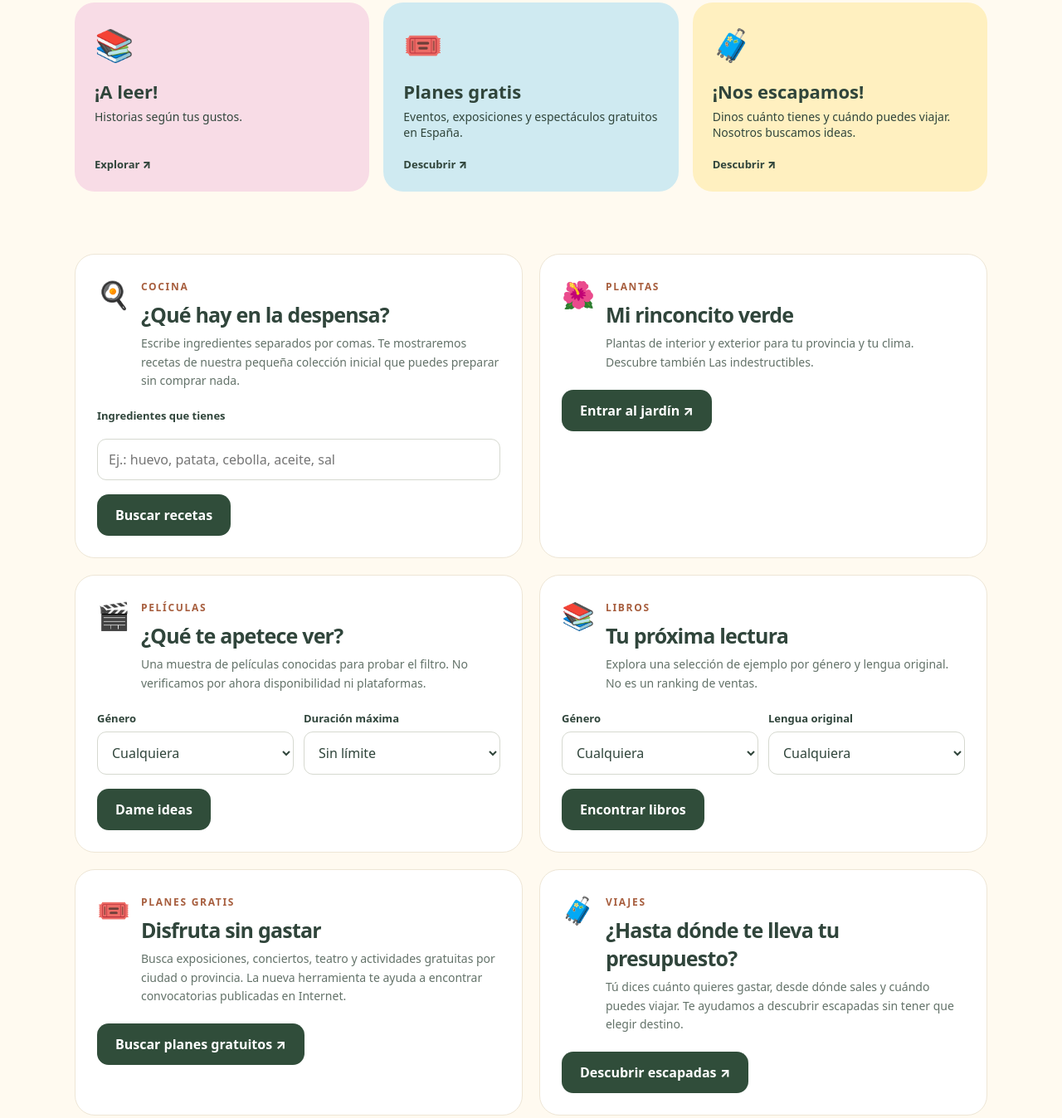
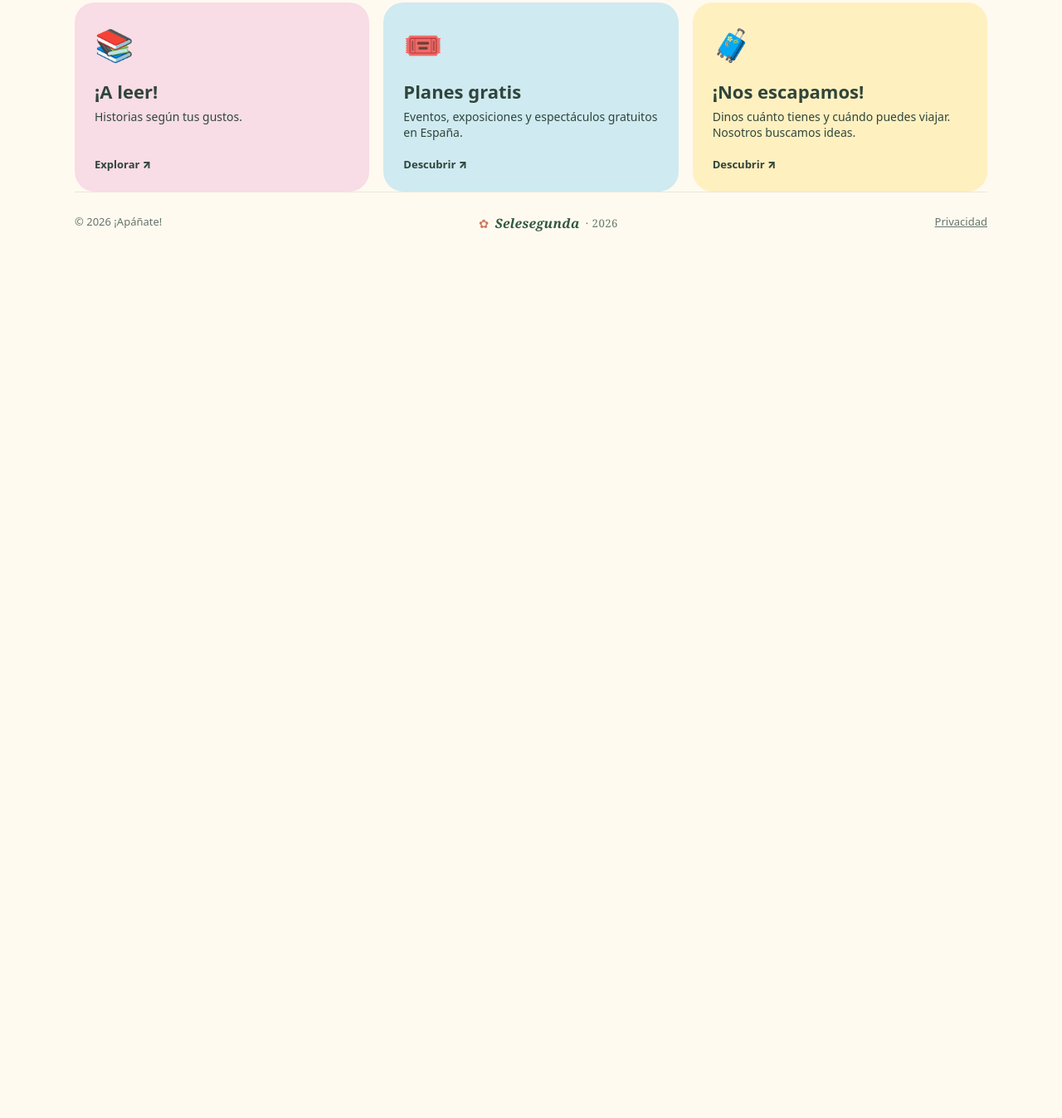
Before and after one commit to selesegunda/Apanate, a plain HTML site: page index.html in a window 1280 px wide. Shown: the part 1015-2363 px from the top of the page at 83% size. After the commit the page ends 1335 px from the top, so only its background shows below. Drawn offline with Linux system fonts and the light colour scheme.

Commit message:
Add files via upload

```diff
--- a/index.html
+++ b/index.html
@@ -62,17 +62,8 @@
         <a class="topic-card yellow" href="/viajes/"><span class="card-icon">🧳</span><h3>¡Nos escapamos!</h3><p>Dinos cuánto tienes y cuándo puedes viajar. Nosotros buscamos ideas.</p><span class="card-action">Descubrir ↗</span></a>
       </div>
     </section>
-    <section class="wrapper section tools" aria-label="Herramientas de ¡Apáñate!">
-      <article class="tool-panel" id="cocina"><div class="tool-heading"><span>🍳</span><div><span class="eyebrow">COCINA</span><h2>¿Qué hay en la despensa?</h2><p>Escribe ingredientes separados por comas. Te mostraremos recetas de nuestra pequeña colección inicial que puedes preparar sin comprar nada.</p></div></div><form id="cocina-form" class="tool-form"><label for="ingredientes">Ingredientes que tienes</label><input id="ingredientes" placeholder="Ej.: huevo, patata, cebolla, aceite, sal" required /><button class="button" type="submit">Buscar recetas</button></form><div id="cocina-resultado" class="result" aria-live="polite"></div></article>
-      <article class="tool-panel" id="plantas"><div class="tool-heading"><span>🌺</span><div><span class="eyebrow">PLANTAS</span><h2>Mi rinconcito verde</h2><p>Plantas de interior y exterior para tu provincia y tu clima. Descubre también Las indestructibles.</p></div></div><a class="button" href="/plantas/">Entrar al jardín ↗</a></article>
-      <article class="tool-panel" id="peliculas"><div class="tool-heading"><span>🎬</span><div><span class="eyebrow">PELÍCULAS</span><h2>¿Qué te apetece ver?</h2><p>Una muestra de películas conocidas para probar el filtro. No verificamos por ahora disponibilidad ni plataformas.</p></div></div><form id="peliculas-form" class="tool-form two-col"><div><label for="genero">Género</label><select id="genero"><option value="cualquiera">Cualquiera</option><option value="comedia">Comedia</option><option value="animacion">Animación</option><option value="ciencia ficcion">Ciencia ficción</option><option value="drama">Drama</option></select></div><div><label for="duracion">Duración máxima</label><select id="duracion"><option value="999">Sin límite</option><option value="100">100 minutos</option><option value="120">120 minutos</option><option value="150">150 minutos</option></select></div><button class="button" type="submit">Dame ideas</button></form><div id="peliculas-resultado" class="result" aria-live="polite"></div></article>
-      <article class="tool-panel" id="libros"><div class="tool-heading"><span>📚</span><div><span class="eyebrow">LIBROS</span><h2>Tu próxima lectura</h2><p>Explora una selección de ejemplo por género y lengua original. No es un ranking de ventas.</p></div></div><form id="libros-form" class="tool-form two-col"><div><label for="libro-genero">Género</label><select id="libro-genero"><option value="cualquiera">Cualquiera</option><option value="novela">Novela</option><option value="aventura">Aventura</option><option value="clasico">Clásico</option></select></div><div><label for="libro-idioma">Lengua original</label><select id="libro-idioma"><option value="cualquiera">Cualquiera</option><option value="es">Castellano</option><option value="otros">Otras lenguas</option></select></div><button class="button" type="submit">Encontrar libros</button></form><div id="libros-resultado" class="result" aria-live="polite"></div></article>
-      <article class="tool-panel" id="planes-gratis"><div class="tool-heading"><span>🎟️</span><div><span class="eyebrow">PLANES GRATIS</span><h2>Disfruta sin gastar</h2><p>Busca exposiciones, conciertos, teatro y actividades gratuitas por ciudad o provincia. La nueva herramienta te ayuda a encontrar convocatorias publicadas en Internet.</p></div></div><a class="button" href="/planes-gratis/">Buscar planes gratuitos ↗</a></article>
-      <article class="tool-panel" id="viajes"><div class="tool-heading"><span>🧳</span><div><span class="eyebrow">VIAJES</span><h2>¿Hasta dónde te lleva tu presupuesto?</h2><p>Tú dices cuánto quieres gastar, desde dónde sales y cuándo puedes viajar. Te ayudamos a descubrir escapadas sin tener que elegir destino.</p></div></div><a class="button" href="/viajes/">Descubrir escapadas ↗</a></article>
-    </section>
-    <section class="wrapper bottom-banner"><span class="bottom-spark" aria-hidden="true">✷</span><div><h2>Menos complicaciones, más ideas.</h2><p>Esto es una primera versión: iremos mejorando las herramientas y añadiendo datos contrastados. Sin anuncios y sin registros.</p></div></section>
   </main>
-  <footer class="footer wrapper"><span>© <span id="year"></span> ¡Apáñate!</span><span class="author-signature" aria-label="Autoría: Selesegunda, 2026">Selesegunda <span class="author-year">· 2026</span></span><span>Proyecto en pruebas · Sin publicidad · <a href="/privacidad.html">Privacidad</a></span></footer>
+  <footer class="footer wrapper"><span>© <span id="year"></span> ¡Apáñate!</span><span class="author-signature" aria-label="Autoría: Selesegunda, 2026">Selesegunda <span class="author-year">· 2026</span></span><span><a href="/privacidad.html">Privacidad</a></span></footer>
   <!-- Cloudflare Web Analytics --><script type='module' src='https://static.cloudflareinsights.com/beacon.min.js' data-cf-beacon='{"token": "9923cc398e43437fa45d84914d0e9f90"}'></script><!-- End Cloudflare Web Analytics -->
 </body>
 </html>
```
